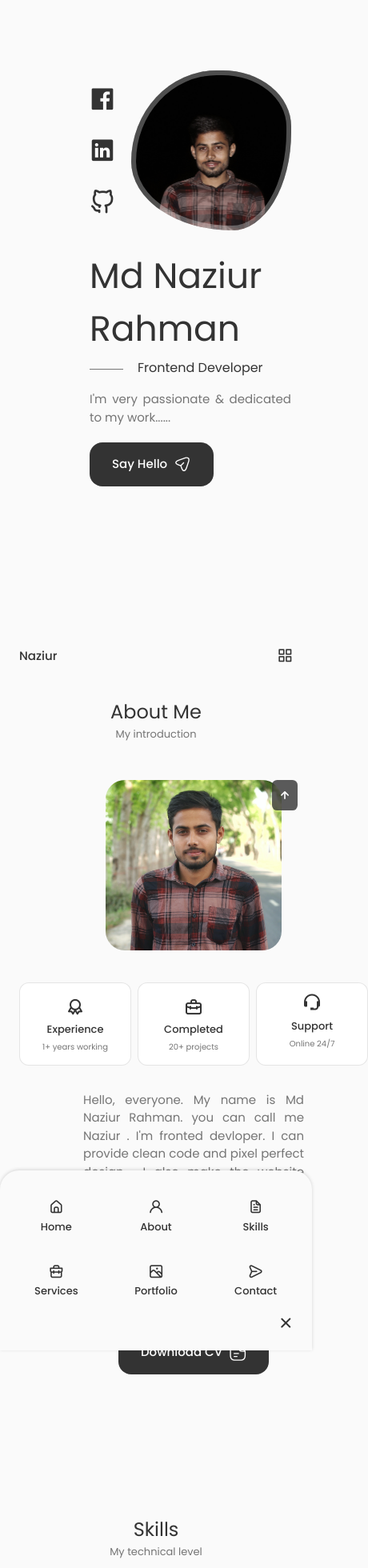
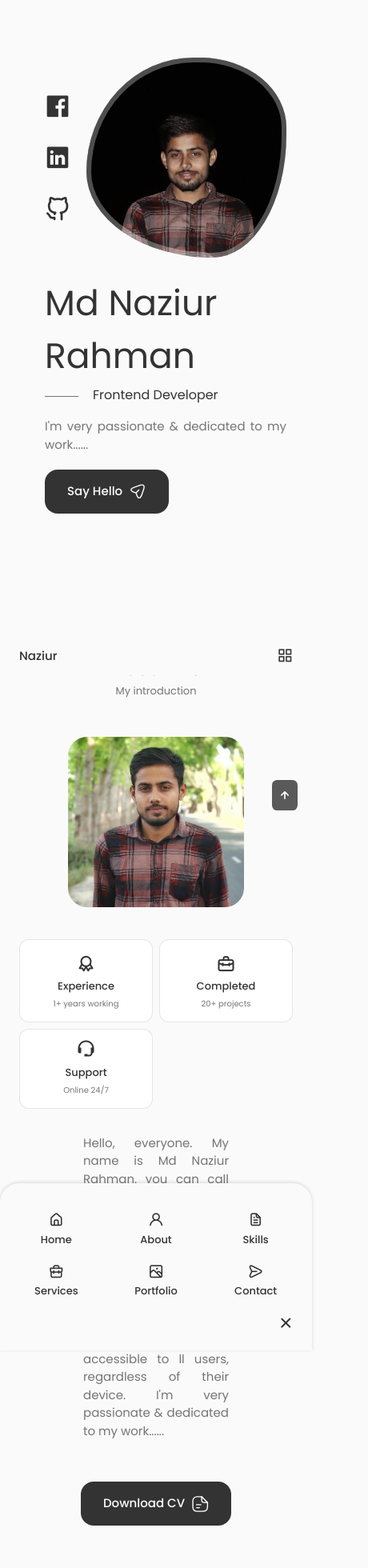
Before and after one commit to Naziur-Rahman/naziur__portfoilo, a React (Vite) app: page / in a window 390 px wide. Shown: the top 1960 px of the page at 80% size, 460 px wide, since content can reach past the window. Built offline with nearby package versions, Linux system fonts and the light colour scheme.

Commit message:
responsive done

```diff
--- a/src/components/about/about.css
+++ b/src/components/about/about.css
@@ -45,6 +45,9 @@
 
 /* For large devices */
 @media screen and (max-width: 992px) {
+    .section__title{
+        margin-top: 2rem;
+    }
     .about__container{
         grid-template-columns: 1fr;
         row-gap: 2.5rem;
@@ -71,17 +74,24 @@
   /* For medium devices */
 @media screen and (max-width: 768px){
     .section{
-        padding: 2rem 0 4rem;
+        padding: 1rem 0 3rem;
     }
     .section__subtitle{
         margin-bottom: var(--mb-3);
     }
 }
 
-
+@media screen and (max-width: 576px) {
+    .about__info{
+        grid-template-columns: repeat(2, 1fr);
+    }
+}
 
   /* For small devices */
   @media screen and (max-width: 350px) {
+    .section__title {
+        margin-top: 1rem;
+    }
     .about__info{
         grid-template-columns: repeat(2, 1fr);
     }
--- a/src/components/about/skills/skills.css
+++ b/src/components/about/skills/skills.css
@@ -61,9 +61,11 @@
   @media screen and (max-width: 576px) {
     .skills__container{
         grid-template-columns: 1fr;
+
     }
     .skills__content{
         padding: 1.5rem;
+        margin: 0 auto;
     }
   }
 
--- a/src/components/contact/Contact.jsx
+++ b/src/components/contact/Contact.jsx
@@ -27,19 +27,19 @@ function Contact() {
                         <i className="bx bx-mail-send contact__card__icon"></i>
                         <h3 className="contact__card__title">Email</h3>
                         <span className="contact__card__data">naziurr85@gmail.com</span>
-                        <a href="mailto:naziurr85@gmail.com" className="contact__button" target='_blank'>Write me <i className="bx bx-right-arrow-alt contact__button__icon"></i></a>
+                        <a href="#" className="contact__button" >Write me <i className="bx bx-right-arrow-alt contact__button__icon"></i></a>
                     </div>
                     <div className="contact__card">
                         <i className="uil uil-whatsapp contact__card__icon"></i>
                         <h3 className="contact__card__title">Whatsapp</h3>
                         <span className="contact__card__data">+8801871 950 601</span>
-                        <a href="https://api.whatsapp.com/send? phone= +8801871950601 text= Hello, more information !" className="contact__button" target='_blank'>Write me <i className="bx bx-right-arrow-alt contact__button__icon"></i></a>
+                        <a href="#" className="contact__button" >Write me <i className="bx bx-right-arrow-alt contact__button__icon"></i></a>
                     </div>
                     <div className="contact__card">
                         <i className="uil uil-facebook-messenger contact__card__icon"></i>
                         <h3 className="contact__card__title">Messenger</h3>
                         <span className="contact__card__data">Md Naziur Rahman</span>
-                        <a href="https://www.facebook.com/03naziur" className="contact__button" target='_blank'>Write me <i className="bx bx-right-arrow-alt contact__button__icon"></i></a>
+                        <a href="#" >Write me <i className="bx bx-right-arrow-alt contact__button__icon"></i></a>
                     </div>
                 </div>
             </div>
--- a/src/components/footer/Footer.jsx
+++ b/src/components/footer/Footer.jsx
@@ -10,7 +10,7 @@ function Footer() {
                     <a href="#about" className="footer__link">About</a>
                 </li>
                 <li>
-                    <a href="#portfolio" className="footer__link">porjects</a>
+                    <a href="#portfolio" className="footer__link">projects</a>
                 </li>
                 <li>
                     <a href="#testimonials" className="footer__link">Testimonials</a>
@@ -24,10 +24,10 @@ function Footer() {
                 <a href="https://www.facebook.com/03naziur" className="footer__social-icon" target='_blank'>
                 <i class="uil uil-facebook"></i>
                 </a>
-                <a href="#" className="footer__social-icon" target='_blank'>
+                <a href="https://www.instagram.com/md.naziur_rahman/" className="footer__social-icon" target='_blank'>
                     <i class="uil uil-instagram"></i>
                 </a>
-                <a href="https://github.com/Naziur-Rahman" className="footer__social-icon" target='_blank'>
+                <a href="https://twitter.com/MdNaziu67322552" className="footer__social-icon" target='_blank'>
                     <i class="uil uil-twitter"></i>
                 </a>
             </div>
--- a/src/components/footer/footer.css
+++ b/src/components/footer/footer.css
@@ -58,3 +58,9 @@
         font-size: 1rem;
     }
   }
+  @media screen and (max-width: 320px) {
+    .footer__list{
+        font-size: var(--small-font-size);
+        gap: 15px;
+    }
+}
--- a/src/components/header/header.css
+++ b/src/components/header/header.css
@@ -72,7 +72,7 @@
         left: 0;
         width: 100%;
         background-color: var(--body-color);
-        padding: 2rem 1.5rem 4rem;
+        padding: 2rem 1rem 4rem;
         box-shadow: 0 -1px 4px rgba(0, 0, 0, 0.15);
         border-radius: 1.5rem 1.5rem 0 0;
         transition: .3s;
@@ -84,7 +84,7 @@
     .nav__list{
         display: grid;
         grid-template-columns: repeat(3,1fr);
-        gap: 2rem;
+        gap: 1rem;
     }
     .nav__close{
         position: absolute;
@@ -115,7 +115,7 @@
 
 @media screen and (max-width: 350px){
     .nav__menu{
-        padding: 2rem 0.25rem 4rem;
+        padding: 2rem 0.30rem 4rem;
     }
     .nav__list{
         column-gap: 0;
--- a/src/components/home/Social.jsx
+++ b/src/components/home/Social.jsx
@@ -6,7 +6,7 @@ function Social() {
         <a href="https://www.facebook.com/03naziur" className="home__social-icon" target='_blank'>
             <i class="uil uil-facebook"></i>
         </a>
-        <a href="#" className="home__social-icon" target='_blank'>
+        <a href="https://www.linkedin.com/in/md-naziur-rahman-8470591b6/" className="home__social-icon" target='_blank'>
             <i class="uil uil-linkedin"></i>
         </a>
         <a href="https://github.com/Naziur-Rahman" className="home__social-icon" target='_blank'>
--- a/src/components/home/home.css
+++ b/src/components/home/home.css
@@ -4,7 +4,7 @@
 }
 .home__content{
     grid-template-columns: 116px repeat(2, 1fr);
-    padding: 5.5rem;
+    padding: 2rem;
     column-gap: center;
     align-items: center;
 }
@@ -131,18 +131,21 @@
     .home__content{
         grid-template-columns: 0.5fr 3fr;
         padding-top: 3.5rem;
+        margin: 0 auto;
     }
     .home__img{
         order: initial;
         justify-self: initial;
+
     }
     .home__data{
         grid-column: 1/3;
     }
     .home__img{
         box-shadow: inset 0 0 0 6px rgb(255 255 255/30%);
-        width: 200px;
-        height: 200px;
+        width: 250px;
+        height: 250px;
+        padding-left: 4rem;
     }
     .home__scroll{
         display: none;
@@ -156,6 +159,9 @@
 
   /* For small devices */
   @media screen and (max-width: 350px) {
+    .home__content{
+        padding-bottom: 0;
+    }
     .home__img{
         width: 180px;
         height: 180px;
--- a/src/components/portfolio/portfolio.css
+++ b/src/components/portfolio/portfolio.css
@@ -51,6 +51,12 @@
   }
 
   @media screen and (max-width: 576px) {
+    .project__img{
+        height: initial;
+    }
+    .project__card{
+        height: 440px;
+    }
   }
 
   /* For small devices */
```
